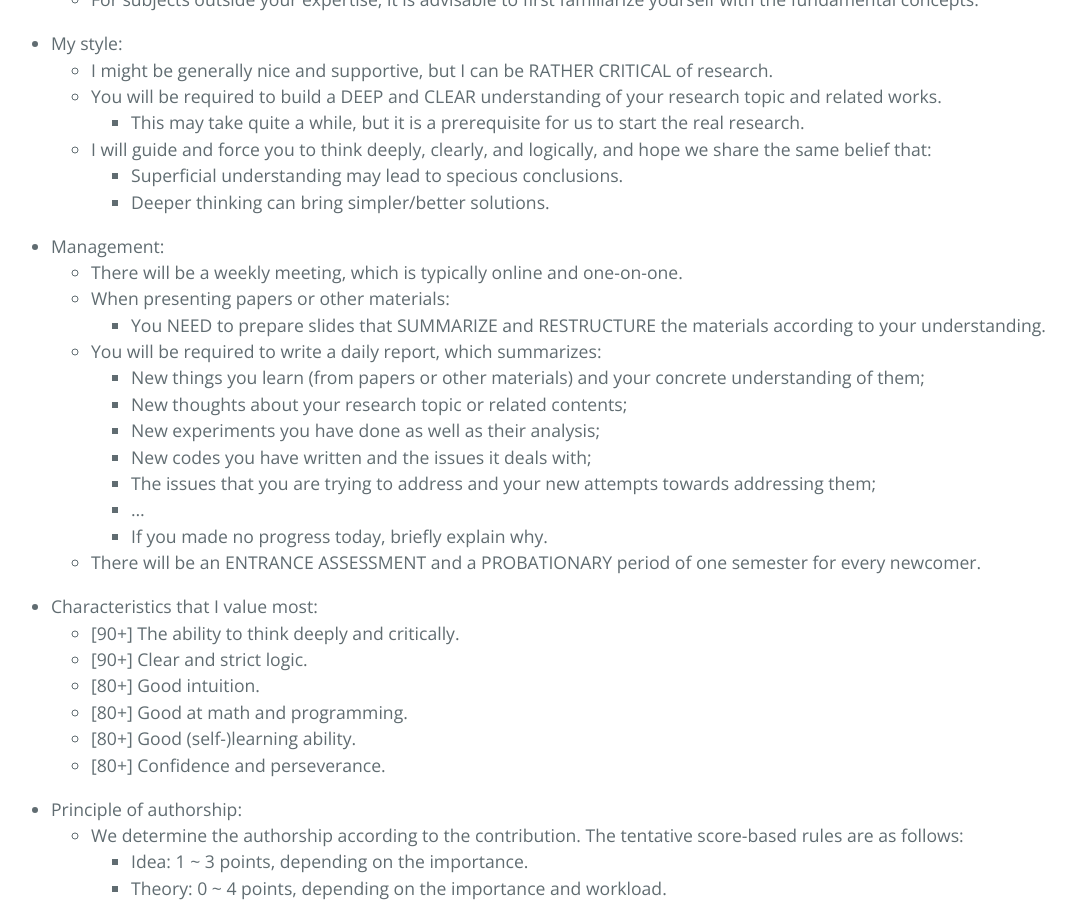
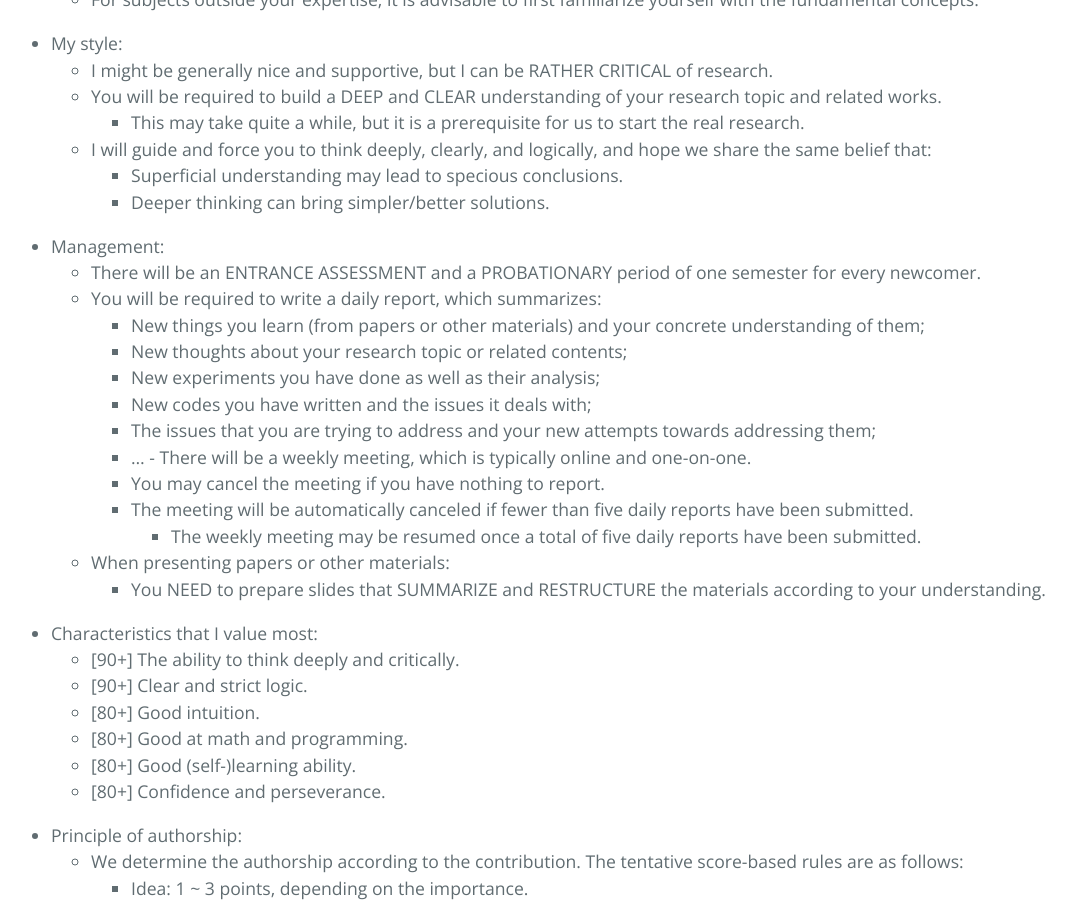
Before and after one commit to ZhimingZhou/zhimingzhou.github.io, a Jekyll site: the page built from _posts/2020-12-09-Prospective-Students.md, in a window 1280 px wide and 900 px high, scrolled down 1823 px. Shown: the whole window, without its empty margins (85-1161 px from the left). Built offline with Jekyll 4.4.1, drawn with Linux system fonts in a browser that asks for light colours.

Commit message:
Update 2020-12-09-Prospective-Students.md

```diff
--- a/_posts/2020-12-09-Prospective-Students.md
+++ b/_posts/2020-12-09-Prospective-Students.md
@@ -78,9 +78,7 @@ I’m looking for TALENTED students with GENUINE enthusiasm for FUNDAMENTAL rese
 
 <!--  -->
 - Management:
-	- There will be a weekly meeting, which is typically online and one-on-one.
-	- When presenting papers or other materials:
-		- You NEED to prepare slides that SUMMARIZE and RESTRUCTURE the materials according to your understanding.
+	- There will be an ENTRANCE ASSESSMENT and a PROBATIONARY period of one semester for every newcomer.
 	- You will be required to write a daily report, which summarizes:
 		- New things you learn (from papers or other materials) and your concrete understanding of them;
 		- New thoughts about your research topic or related contents;
@@ -88,8 +86,12 @@ I’m looking for TALENTED students with GENUINE enthusiasm for FUNDAMENTAL rese
 		- New codes you have written and the issues it deals with;
 		- The issues that you are trying to address and your new attempts towards addressing them;
 		- ...
-		- If you made no progress today, briefly explain why.
-	- There will be an ENTRANCE ASSESSMENT and a PROBATIONARY period of one semester for every newcomer.
+ 	- There will be a weekly meeting, which is typically online and one-on-one.
+		- You may cancel the meeting if you have nothing to report.
+		- The meeting will be automatically canceled if fewer than five daily reports have been submitted.
+  		- The weekly meeting may be resumed once a total of five daily reports have been submitted.
+	- When presenting papers or other materials:
+		- You NEED to prepare slides that SUMMARIZE and RESTRUCTURE the materials according to your understanding.
 
 <!--  -->
 - Characteristics that I value most:
```
